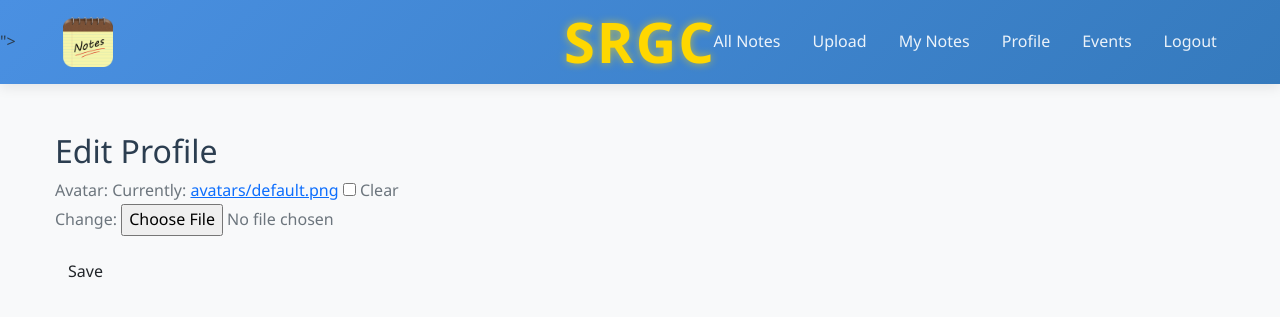
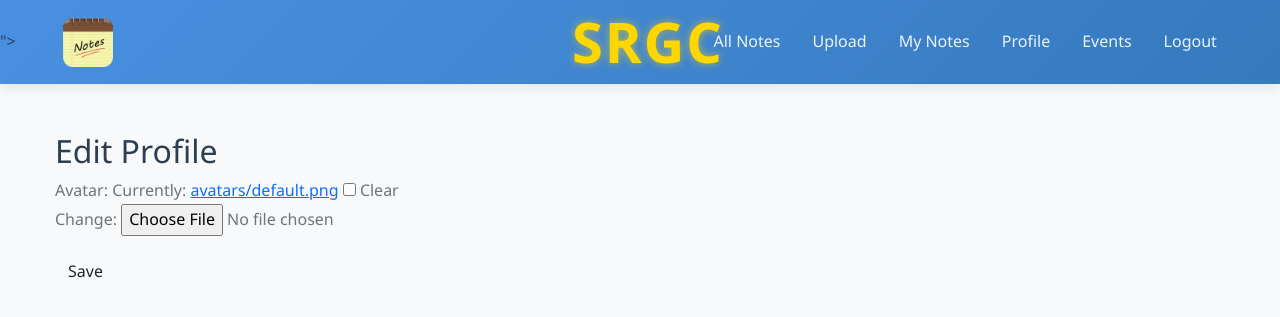
Before and after one commit to mohitsharma10618-ship-it/Notes-website, a Django app: page /accounts/profile/edit/ in a window 1280 px wide. Shown: the top 317 px of the page. Run offline with Django 5.2, Linux system fonts and the light colour scheme; the visitor is signed in with stand-in values (Sample User, id 1).

Commit message:
modify college-badge position

```diff
--- a/templates/base.html
+++ b/templates/base.html
@@ -19,7 +19,9 @@
       <a class="navbar-brand d-flex align-items-center" href="{% url 'note_list' %}" style="text-decoration: none;">
         <img src="{% static 'images/image.png' %}" alt="StudySetU Logo" height="50" class="me-2" style="max-width: 150px;">
       </a>
-      <span class="college-badge">SRGC</span>
+      <span class="college-badge {% if user.is_authenticated %} ms-2 {% else %} mx-auto {% endif %}">
+        SRGC
+      </span>
       <button class="navbar-toggler" type="button" data-bs-toggle="collapse" data-bs-target="#navbarNav">
         <span class="navbar-toggler-icon"></span>
       </button>
```
